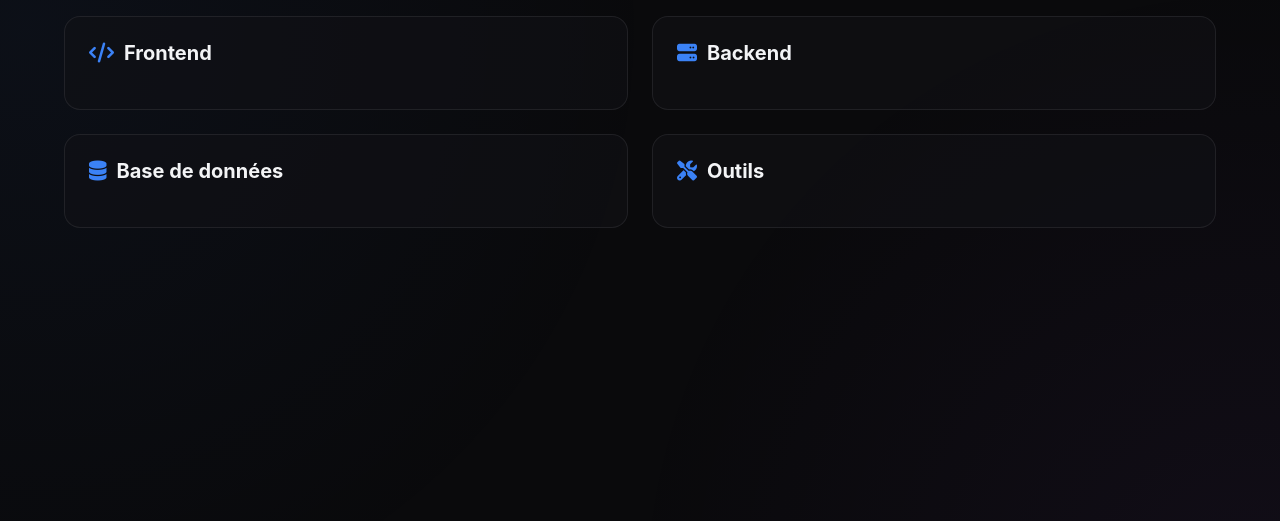
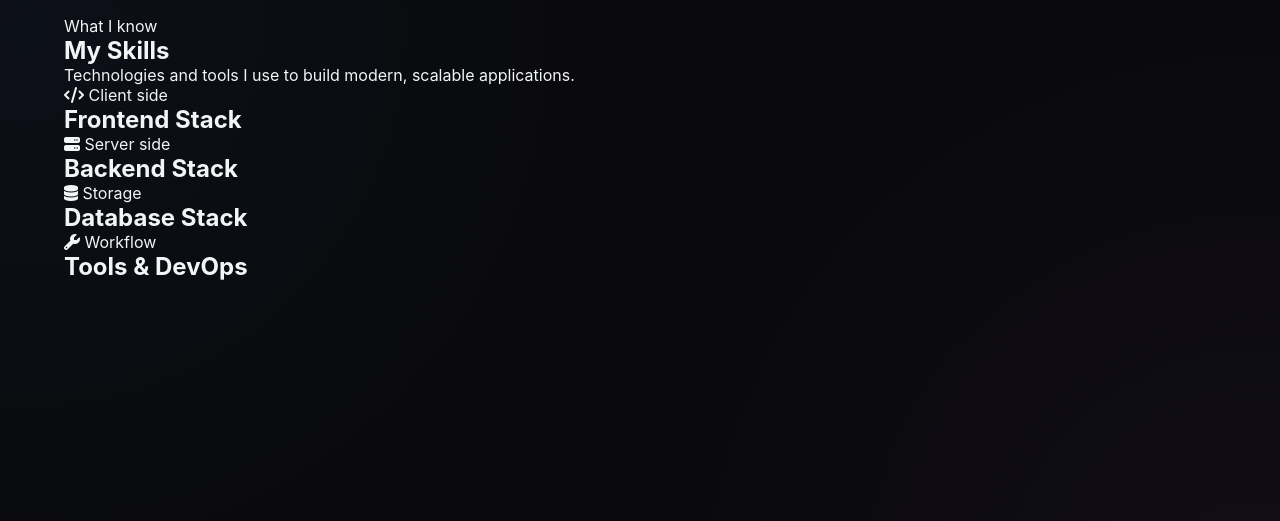
Before and after one commit to Nandrianina-Building/Portfolio_Dynamique, a Django app: page /skills/ in a window 1280 px wide. Shown: the part 84-605 px from the top of the page. Run offline with Django 5.2, Linux system fonts and the light colour scheme; tables that the repository leaves empty hold one stand-in row (values such as "Sample post").

Commit message:
Update skills.html

```diff
--- a/portfolio/templates/portfolio/skills.html
+++ b/portfolio/templates/portfolio/skills.html
@@ -1,80 +1,157 @@
 {% extends 'portfolio/base.html' %}
 {% load static %}
 
-{% block title %} Compétences {% endblock %}
+{% block title %}Skills — Portfolio{% endblock %}
 
 {% block extra_css %}
 <link rel="stylesheet" href="{% static 'css/skills.css' %}">
 {% endblock %}
 
 {% block content %}
-<div class="skills-container animate-fade">
-    <div class="glass-card skill-category">
-        <h2><i class="fa-solid fa-code"></i> Frontend</h2>
-        <div class="skills-list">
+
+<!-- ══ PAGE HERO ════════════════════════════════════════════ -->
+<section class="page-hero section">
+  <div class="container page-hero-inner">
+    <span class="section-label reveal">What I know</span>
+    <h1 class="page-hero-title reveal">
+      My <span class="gradient-text">Skills</span>
+    </h1>
+    <p class="page-hero-desc reveal">
+      Technologies and tools I use to build modern, scalable applications.
+    </p>
+  </div>
+</section>
+
+<!-- ══ FRONTEND ══════════════════════════════════════════════ -->
+<section class="skills-section section" id="frontend">
+  <div class="container">
+    <div class="section-header reveal">
+      <span class="section-label"><i class="fa-solid fa-code"></i> Client side</span>
+      <h2 class="section-title">Frontend <span class="gradient-text">Stack</span></h2>
+    </div>
+    <div class="skills-grid">
       {% for sf in frontend_tech %}
-            <div class="skill-item">
-                <div class="skill-info">
-                    <span class="skill-name"><i class="{{ sf.icon_class }}"></i> {{ sf.name }}</span>
-                    <span class="skill-level">{{ sf.level }}%</span>
-                </div>
-                <div class="progress-bar-bg">
-                    <div class="progress-bar-fill" style="width: {{ sf.level }}%;"></div>
+      <article class="skill-card reveal" data-category="frontend">
+        <div class="skill-ring-wrap">
+          <svg class="skill-ring" viewBox="0 0 100 100" aria-hidden="true">
+            <circle class="ring-track" cx="50" cy="50" r="40"/>
+            <circle class="ring-fill ring-fill--frontend" cx="50" cy="50" r="40"
+              data-level="{{ sf.level }}"
+              stroke-dasharray="251.2"
+              stroke-dashoffset="251.2"/>
+          </svg>
+          <div class="skill-ring-inner">
+            <i class="{{ sf.icon_class }}"></i>
+            <span class="skill-ring-pct">{{ sf.level }}%</span>
           </div>
         </div>
+        <div class="skill-label">
+          <span class="skill-name">{{ sf.name }}</span>
+        </div>
+      </article>
       {% endfor %}
     </div>
   </div>
+</section>
 
-    <div class="glass-card skill-category">
-        <h2><i class="fa-solid fa-server"></i> Backend</h2>
-        <div class="skills-list">
+<!-- ══ BACKEND ═══════════════════════════════════════════════ -->
+<section class="skills-section section" id="backend">
+  <div class="container">
+    <div class="section-header reveal">
+      <span class="section-label"><i class="fa-solid fa-server"></i> Server side</span>
+      <h2 class="section-title">Backend <span class="gradient-text">Stack</span></h2>
+    </div>
+    <div class="skills-grid">
       {% for sb in backend_tech %}
-            <div class="skill-item">
-                <div class="skill-info">
-                    <span class="skill-name"><i class="{{ sb.icon_class }}"></i> {{ sb.name }}</span>
-                    <span class="skill-level">{{ sb.level }}%</span>
-                </div>
-                <div class="progress-bar-bg">
-                    <div class="progress-bar-fill" style="width: {{ sb.level }}%;"></div>
+      <article class="skill-card reveal" data-category="backend">
+        <div class="skill-ring-wrap">
+          <svg class="skill-ring" viewBox="0 0 100 100" aria-hidden="true">
+            <circle class="ring-track" cx="50" cy="50" r="40"/>
+            <circle class="ring-fill ring-fill--backend" cx="50" cy="50" r="40"
+              data-level="{{ sb.level }}"
+              stroke-dasharray="251.2"
+              stroke-dashoffset="251.2"/>
+          </svg>
+          <div class="skill-ring-inner">
+            <i class="{{ sb.icon_class }}"></i>
+            <span class="skill-ring-pct">{{ sb.level }}%</span>
           </div>
         </div>
+        <div class="skill-label">
+          <span class="skill-name">{{ sb.name }}</span>
+        </div>
+      </article>
       {% endfor %}
     </div>
   </div>
+</section>
 
-    <div class="glass-card skill-category">
-        <h2><i class="fa-solid fa-database"></i> Base de données</h2>
-        <div class="skills-list">
+<!-- ══ DATABASE ═══════════════════════════════════════════════ -->
+<section class="skills-section section" id="database">
+  <div class="container">
+    <div class="section-header reveal">
+      <span class="section-label"><i class="fa-solid fa-database"></i> Storage</span>
+      <h2 class="section-title">Database <span class="gradient-text">Stack</span></h2>
+    </div>
+    <div class="skills-grid">
       {% for sd in database_tech %}
-            <div class="skill-item">
-                <div class="skill-info">
-                    <span class="skill-name"><i class="{{ sd.icon_class }}"></i> {{ sd.name }}</span>
-                    <span class="skill-level">{{ sd.level }}%</span>
-                </div>
-                <div class="progress-bar-bg">
-                    <div class="progress-bar-fill" style="width: {{ sd.level }}%;"></div>
+      <article class="skill-card reveal" data-category="db">
+        <div class="skill-ring-wrap">
+          <svg class="skill-ring" viewBox="0 0 100 100" aria-hidden="true">
+            <circle class="ring-track" cx="50" cy="50" r="40"/>
+            <circle class="ring-fill ring-fill--db" cx="50" cy="50" r="40"
+              data-level="{{ sd.level }}"
+              stroke-dasharray="251.2"
+              stroke-dashoffset="251.2"/>
+          </svg>
+          <div class="skill-ring-inner">
+            <i class="{{ sd.icon_class }}"></i>
+            <span class="skill-ring-pct">{{ sd.level }}%</span>
           </div>
         </div>
+        <div class="skill-label">
+          <span class="skill-name">{{ sd.name }}</span>
+        </div>
+      </article>
       {% endfor %}
     </div>
   </div>
+</section>
 
-    <div class="glass-card skill-category">
-        <h2><i class="fa-solid fa-tools"></i> Outils</h2>
-        <div class="skills-list">
+<!-- ══ TOOLS ══════════════════════════════════════════════════ -->
+<section class="skills-section section" id="tools">
+  <div class="container">
+    <div class="section-header reveal">
+      <span class="section-label"><i class="fa-solid fa-wrench"></i> Workflow</span>
+      <h2 class="section-title">Tools &amp; <span class="gradient-text">DevOps</span></h2>
+    </div>
+    <div class="skills-grid">
       {% for st in tool_tech %}
-            <div class="skill-item">
-                <div class="skill-info">
-                    <span class="skill-name"><i class="{{ st.icon_class }}"></i> {{ st.name }}</span>
-                    <span class="skill-level">{{ st.level }}%</span>
-                </div>
-                <div class="progress-bar-bg">
-                    <div class="progress-bar-fill" style="width: {{ st.level }}%;"></div>
+      <article class="skill-card reveal" data-category="tool">
+        <div class="skill-ring-wrap">
+          <svg class="skill-ring" viewBox="0 0 100 100" aria-hidden="true">
+            <circle class="ring-track" cx="50" cy="50" r="40"/>
+            <circle class="ring-fill ring-fill--tool" cx="50" cy="50" r="40"
+              data-level="{{ st.level }}"
+              stroke-dasharray="251.2"
+              stroke-dashoffset="251.2"/>
+          </svg>
+          <div class="skill-ring-inner">
+            <i class="{{ st.icon_class }}"></i>
+            <span class="skill-ring-pct">{{ st.level }}%</span>
           </div>
         </div>
+        <div class="skill-label">
+          <span class="skill-name">{{ st.name }}</span>
+        </div>
+      </article>
       {% endfor %}
     </div>
   </div>
-</div>
+</section>
+
 {% endblock %}
+
+{% block extra_js %}
+<script src="{% static 'js/skills.js' %}"></script>
+{% endblock %}
```
Lines whose indentation alone changed are shown as unchanged.
